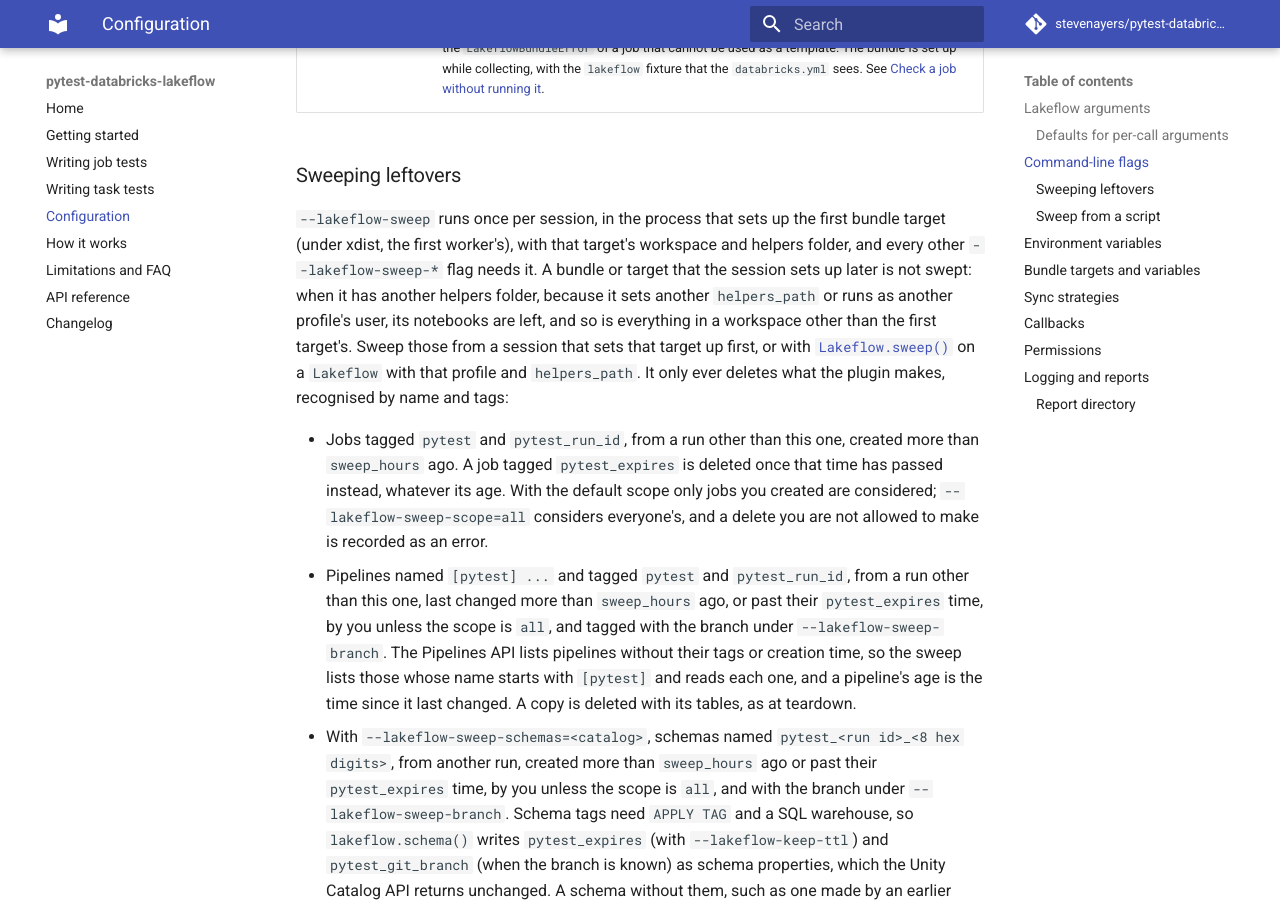
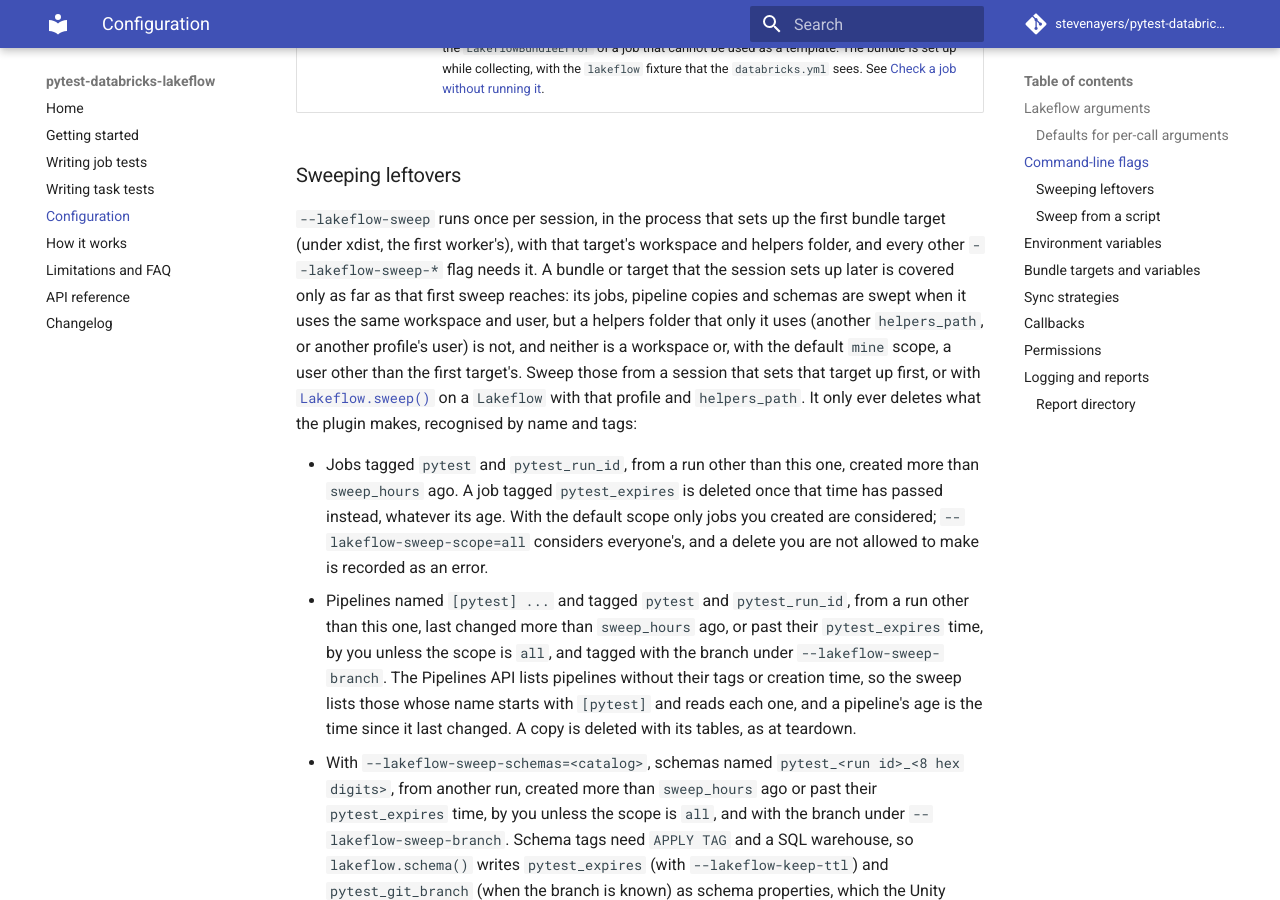
Before and after one commit to stevenayers/pytest-databricks-lakeflow, an MkDocs documentation site: the page built from docs/configuration.md, in a window 1280 px wide and 900 px high, scrolled down 7161 px. Built offline with MkDocs 1.6.1 and Material for MkDocs 9.7.7, drawn with Linux system fonts in a browser that asks for light colours; comment, search, counter and statistics services are not loaded.

Commit message:
docs: say exactly what the sweep leaves for a bundle set up later
Co-Authored-By: Claude Opus 5.5 <noreply@anthropic.com>
Claude-Session: https://claude.ai/code/session_01EEckV7of75oAfQqB5zgFfe

```diff
--- a/docs/configuration.md
+++ b/docs/configuration.md
@@ -116,7 +116,7 @@ These apply to one pytest run and win over the matching arguments.
 
 ### Sweeping leftovers
 
-`--lakeflow-sweep` runs once per session, in the process that sets up the first bundle target (under xdist, the first worker's), with that target's workspace and helpers folder, and every other `--lakeflow-sweep-*` flag needs it. A bundle or target that the session sets up later is not swept: when it has another helpers folder, because it sets another `helpers_path` or runs as another profile's user, its notebooks are left, and so is everything in a workspace other than the first target's. Sweep those from a session that sets that target up first, or with [`Lakeflow.sweep()`](#sweep-from-a-script) on a `Lakeflow` with that profile and `helpers_path`. It only ever deletes what the plugin makes, recognised by name and tags:
+`--lakeflow-sweep` runs once per session, in the process that sets up the first bundle target (under xdist, the first worker's), with that target's workspace and helpers folder, and every other `--lakeflow-sweep-*` flag needs it. A bundle or target that the session sets up later is covered only as far as that first sweep reaches: its jobs, pipeline copies and schemas are swept when it uses the same workspace and user, but a helpers folder that only it uses (another `helpers_path`, or another profile's user) is not, and neither is a workspace or, with the default `mine` scope, a user other than the first target's. Sweep those from a session that sets that target up first, or with [`Lakeflow.sweep()`](#sweep-from-a-script) on a `Lakeflow` with that profile and `helpers_path`. It only ever deletes what the plugin makes, recognised by name and tags:
 
 - Jobs tagged `pytest` and `pytest_run_id`, from a run other than this one, created more than `sweep_hours` ago. A job tagged `pytest_expires` is deleted once that time has passed instead, whatever its age. With the default scope only jobs you created are considered; `--lakeflow-sweep-scope=all` considers everyone's, and a delete you are not allowed to make is recorded as an error.
 - Pipelines named `[pytest] ...` and tagged `pytest` and `pytest_run_id`, from a run other than this one, last changed more than `sweep_hours` ago, or past their `pytest_expires` time, by you unless the scope is `all`, and tagged with the branch under `--lakeflow-sweep-branch`. The Pipelines API lists pipelines without their tags or creation time, so the sweep lists those whose name starts with `[pytest] ` and reads each one, and a pipeline's age is the time since it last changed. A copy is deleted with its tables, as at teardown.
```
Also changed, not shown: SKILL.md (+1 -1 lines).
